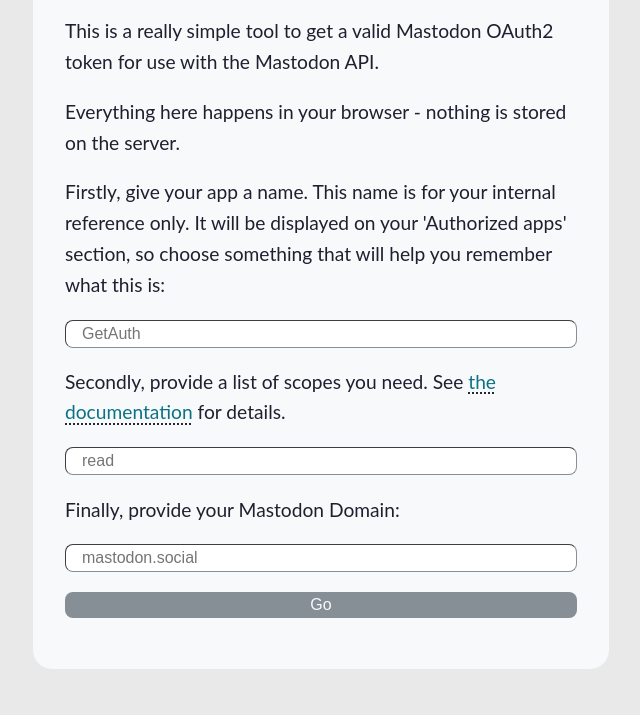
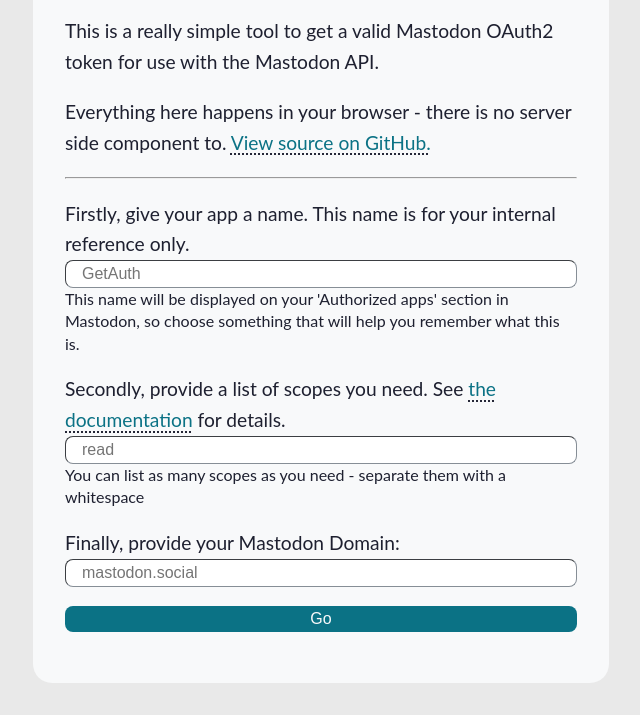
Before and after one commit to nanos/GetAuth, a plain HTML site: page index.html in a window 1280 px wide. Shown: the part 127-842 px from the top of the page, without its empty margins (319-959 px from the left). Drawn offline with Linux system fonts and the light colour scheme; a web font is replaced by a local one.

Commit message:
some changes

```diff
--- a/index.html
+++ b/index.html
@@ -7,14 +7,11 @@
     <meta name="viewport" content="width=device-width, initial-scale=1">
 
     <title>GetAuth</title>
-    <meta name="description" content="">
+    <meta name="description" content="A very simple tool to get Mastodon OAuth token for testing purposes.">
 
     <meta property="og:title" content="GetAuth">
     <meta property="og:type" content="website">
-    <meta property="og:url" content="">
-    <meta property="og:description" content="">
-    <meta property="og:image" content="image.png">
-
+    <meta property="og:description" content="A very simple tool to get Mastodon OAuth token for testing purposes.">
 
     <link rel="stylesheet" href="style.css?v=1.0">
 
@@ -28,24 +25,22 @@
             This is a really simple tool to get a valid Mastodon OAuth2 token for use with the Mastodon API.
         </p>
         <p>
-            Everything here happens in your browser - nothing is stored on the server.
+            Everything here happens in your browser - there is no server side component to. <a
+                href="https://github.com/nanos/https://github.com/nanos/GetAuth">View source on GitHub.</a>
         </p>
-
+        <hr>
         <form id="start" method="post">
             <input type="hidden" name="redirect_uris" value="">
-            <p>Firstly, give your app a name. This name is for your internal reference only. It will be displayed on your 'Authorized apps' section, so choose something that will help you remember what this is:</p>
-            <p>
+            <p>Firstly, give your app a name. This name is for your internal reference only. <br>
                 <input type="text" required name="client_name" value="" placeholder="GetAuth">
+                <small>This name will be displayed on your 'Authorized apps' section in Mastodon, so choose something that will help you remember what this is.</small>
             </p>
             <p>
-                Secondly, provide a list of scopes you need. See <a href="https://docs.joinmastodon.org/api/oauth-scopes/">the documentation</a> for details.
+                Secondly, provide a list of scopes you need. See <a href="https://docs.joinmastodon.org/api/oauth-scopes/">the documentation</a> for details.<br>
+                <input type="input" name="scopes" placeholder="read" required aria-label="Scopes" style="width: 100%;">
+                <small>You can list as many scopes as you need - separate them with a whitespace</small>
             </p>
-
-            <p>
-                <input type="input" name="scopes" placeholder="read" required aria-label="Scopes" style="width: 100%;">
-            </p>
-            <p>Finally, provide your Mastodon Domain:</p>
-            <p>
+            <p>Finally, provide your Mastodon Domain:<br>
                 <input name="domain" placeholder="mastodon.social" value="" required>
             </p>
             <p>
--- a/style.css
+++ b/style.css
@@ -80,7 +80,7 @@ button {
     border: none;
     cursor: pointer;
     outline: inherit;
-    background-color: var(--accent);
+    background-color: var(--link);
     padding: 0.25em 1em;
     border-radius: 0.5em;
     color: var(--background);
@@ -93,6 +93,10 @@ input {
     border-width: 1px;
     border-color: var(--accent);
     font-size: 16px;
+}
+small {
+    line-height: 140%;
+    display: block;
 }
 
 @media screen and (max-width: 560px) {
```
Also changed, not shown: return.html (+3 -7 lines), 1 other file.
